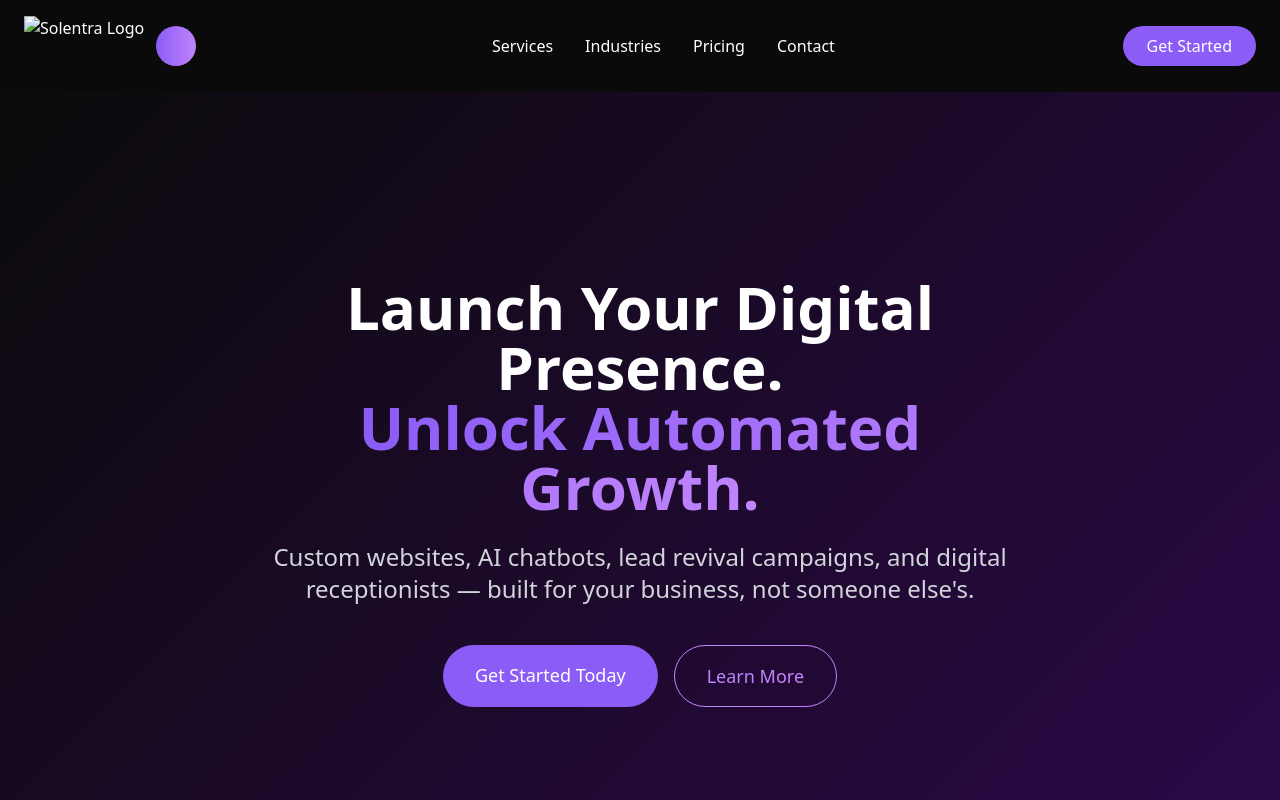
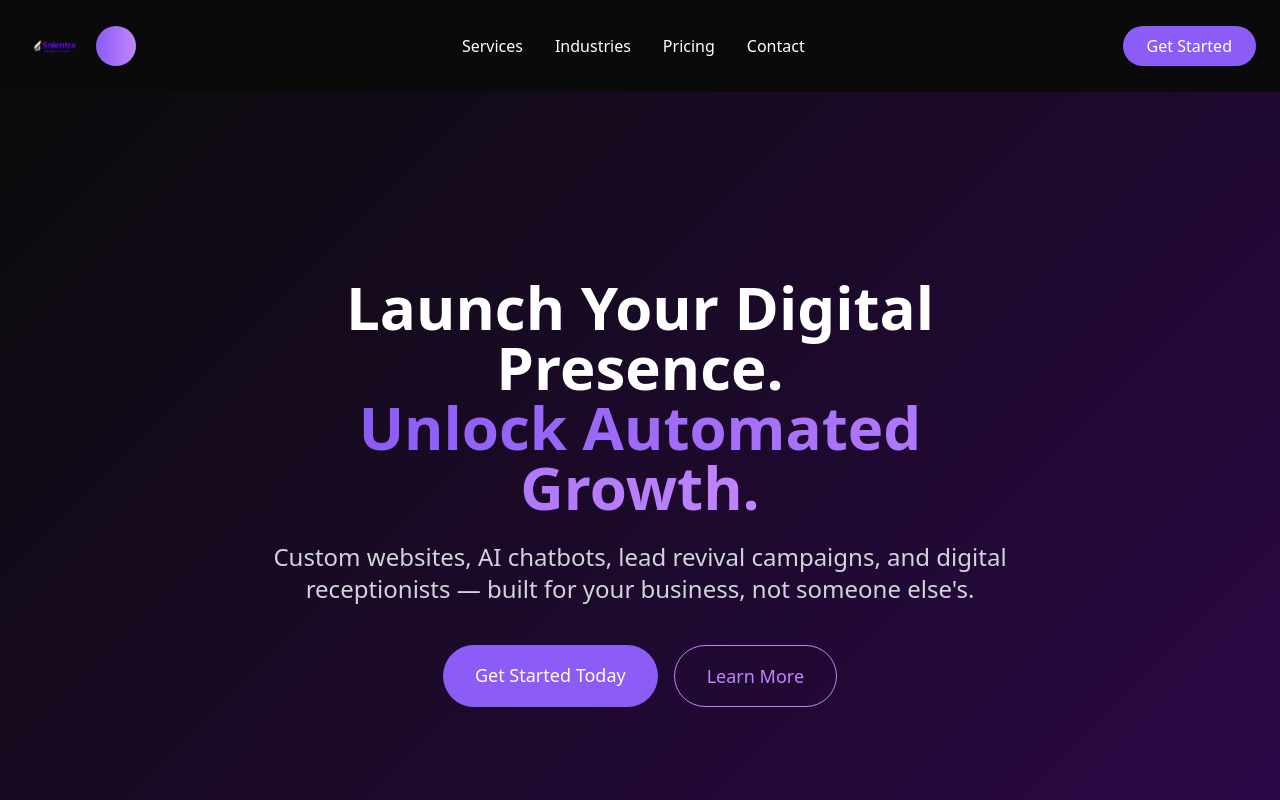
Before and after one commit to ryansoomal/Solentra, a plain HTML site: page index.html in a window 1280 px wide. Shown: the top 800 px of the page. Drawn offline with nearby package versions, Linux system fonts and the light colour scheme; the site is published under a folder, as on GitHub Pages, so addresses that start at the root find nothing.

Commit message:
Update index.html

```diff
--- a/index.html
+++ b/index.html
@@ -69,10 +69,9 @@
     <nav class="container mx-auto px-6 py-4 flex justify-between items-center">
         <div class="flex items-center space-x-3">
             <!-- Logo Upload Container -->
-            <div class="flex items-center space-x-3"><img src="/solentra-logo.png" alt="Solentra Logo" style="height:60px;"></div>
+            <div class="flex items-center space-x-3"><img src="./solentra-logo.png" alt="Solentra Logo" style="height:60px;"></div>
                 <div id="logoContainer" class="flex items-center">
                     <div id="logoPlaceholder">
-                        <span></span>
                     </div>
                     <img id="logoPreview" class="ml-2" alt="Your Logo">
                     <span class="text-xl font-bold ml-2"></span>
```
